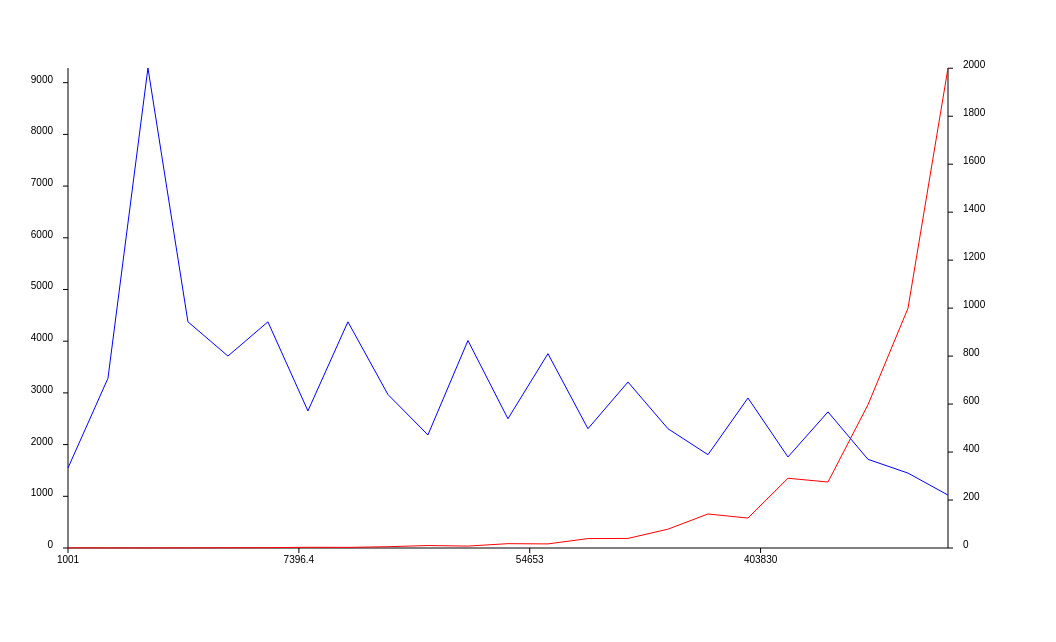
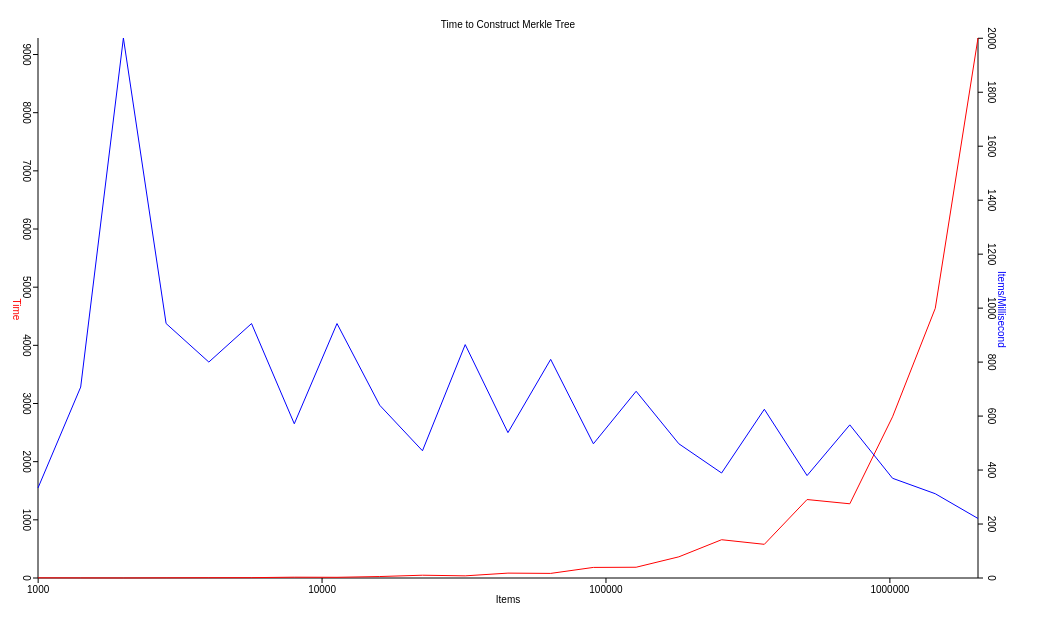
Before and after one commit to dominictarr/line-graph, a website: page index.html in a window 1280 px wide. Shown: the whole page, without its empty margins (0-1056 px from the left). Drawn offline with Linux system fonts and the light colour scheme.

Commit message:
work in progress, but looking good

```diff
--- a/index.html
+++ b/index.html
@@ -47,28 +47,31 @@ var graph = module.exports = function (table, opts) {
 
   //uh, actually, I don't need this yet,
   //because I only have 3 columns.
-  var stats
-  var headers = table.shift().map(parseUnits)
+//  var headers = table.shift().map(parseUnits)
 
   table.sort(function (a, b) {
     return a[0] - b[0]
   })
 
   //this will be synchronous, because table is an array.
-  pull(
-    pull.values(table),
-    pull.map(function (e) {
+
+  var stats = getStats(table.map(function (e) {
       if(isNaN(e[0])) return e
       e[0] = Math.log(e[0])
       return e
-    }),
-    getStats(function (err, _stats) {
-      if(err) throw err
-      stats = _stats
-  }))
-
-
-  var margin = 60
+    }))
+//  pull(
+//    pull.values(table),
+//    pull.map(),
+//    getStats(function (err, _stats) {
+//      if(err) throw err
+//      stats = _stats
+//  }))
+//
+  //calculate margin from font height
+
+  var textHeight = parseInt(CTX.font)
+  var margin = textHeight * 3
 
   stats.forEach(function (stat, i) {
     if(!stat || !i) return
@@ -80,62 +83,73 @@ var graph = module.exports = function (table, opts) {
   var xScale = (canvas.width - margin*2) / (stat.max - stat.min)
   var xMin = stat.min
 
-  var colours = ['red', 'blue', 'green', 'yellow']
+  var colours = ['black', 'red', 'blue', 'green', 'yellow']
 
   function round (n) {
-    return parseFloat(n.toPrecision(5))
-  }
+    return parseFloat(n.toPrecision(3))
+  }
+
+  var draw =
+    vecCanvas(ctx)
+
+  var j = 0
 
   //draw scale on the sides of the graph
   function drawScale (stat, min, max, align, log) {
-    var draw =
-      vecCanvas(ctx).strokeStyle('black').start().move(min).line(max)
+    draw.strokeStyle('black').fillStyle('black').start().move(min).line(max)
 
     function toLog (value) {
       return log ? Math.pow(Math.E, value) : value
     }
 
     var textWidth = ctx.measureText(round(toLog(stat.max))).width
-    var textHeight = parseInt(CTX.font)
     var textSize = align.x ? textHeight : textWidth
     //how many marks can fit on the graph?
+
     var room   = v(max).subtract(min).length()
     var vec    = v(max).subtract(min).normalize()
-    var offset = v(align).multiply(textHeight + 5)
-    var dash = v(align).multiply(5)
-
-    var ranges = [1, 2, 5, 10, 20, 50, 100, 200, 500, 1000, 2000, 5000, 10000]
+    var offset = v(align).multiply((align.x > 0 ? textHeight : textHeight*1.5))
+    var dash   = v(align).multiply(5)
+
+    var ranges = [1, 2, 5, 10, 20, 50, 100, 200, 500,
+                  1000, 2000, 5000, 1e4, 2e4, 5e4,
+                  1e5, 2e5, 5e5, 1e6, 2e6, 5e6, 1e7]
 
     var xScale = room/(stat.max - stat.min)
-//    var spacing = room/(textWidth*3)
-    var step = find(ranges, function (e) {
+    //figure out step size for linear axis
+    var _step = !log ? find(ranges, function (e) {
       return room / (stat.range / e) > textSize*3 ? e : null
-    })
-    var marks = Math.floor(stat.range/step)
-    //console.log(marks, spacing)
+    }) : 1
+
+    function step (i) {
+      return !log ? _step * i
+      : (Math.log(Math.pow(Math.E, round(stat.min)) * Math.pow(Math.pow(10, 1), i)) - stat.min)
+    }
+
+    var marks = Math.floor(stat.range/_step)
+
     var markV = v(), textV = v()
     for(var i = 0; i <= marks; i++) {
-      var value = round(((xScale*stat.range)/marks)*i)
-      var value = step * i
-      var x =  margin + value*xScale
-
+      var value = step(i)
       markV.set(vec).multiply(value*xScale).add(min)
-      console.log(markV.x, markV.y, {x: x, y: canvas.height - (margin/2 - 5)})
-
-      draw.textAlign(
-          align.x < 0 ? 'right'
-        : align.x > 0 ? 'left'
-        :               'center'
-      )
 
       draw
+        .textAlign('center')
         .text(
           round(toLog(stat.min + value)),
-          textV.set(markV).add(offset)
+          textV.set(markV).add(offset),
+          {rotate: !!align.x} //90 degrees
         )
         .move(markV)
         .line(markV.add(dash))
     }
+
+    if(stat.title)
+      draw.fillStyle(colours[j++]).text(
+        stat.title,
+        min.add(max).divide(2).add(align.multiply((align.x > 0 ? textHeight*2 : textHeight*2.5))),
+        {rotate: !!align.x}
+      )
     draw.stroke()
   }
 
@@ -161,13 +175,15 @@ var graph = module.exports = function (table, opts) {
     v(1, 0)
   )
 
-  headers.forEach(function (header, col) {
+  draw.fillStyle('black').text('Time to Construct Merkle Tree', {x: canvas.width/2, y: textHeight * 2})
+
+  stats.forEach(function (header, col) {
     if(!col) return
     var stat = stats[col]
     if(!stat) return
     var yScale = (canvas.height - margin*2)/(stat.max - stat.min)
     var _x = 0, _y = 0
-    ctx.strokeStyle = colours.shift()
+    ctx.strokeStyle = colours[col]
     //'#'+ (Math.random().toString().substring(2, 8))
     ctx.beginPath()
     table.forEach(function (row, n) {
@@ -966,13 +982,14 @@ function (read, highWaterMark) {
 
 var pull = require('pull-stream')
 
-module.exports = function (cb) {
-  return pull.reduce(function (acc, item) {
+module.exports = function (table) {
+  var headers = table.shift()
+  return table.reduce(function (acc, item) {
     item.forEach(function (e, i) {
       if(isNaN(e)) return acc[i] = null
 
       if(acc[i] == null)
-        acc[i] = {sum: e, count: 1, mean: e, min: e, max: e}
+        acc[i] = {sum: e, count: 1, mean: e, min: e, max: e, title: headers[i].name || headers[i]}
       else {
         var stat = acc[i]
         stat.sum += e
@@ -984,15 +1001,15 @@ module.exports = function (cb) {
       }
     })
     return acc
-  }, [], cb)
+  }, [])
 }
 
 },{"pull-stream":3}],10:[function(require,module,exports){
 module.exports=[
   [
-    "N",
-    " t",
-    " N/t",
+    "Items",
+    " Time",
+    " Items/Millisecond",
     " hash"
   ],
   [
@@ -1141,7 +1158,14 @@ module.exports =
     if(ctx.getContext) //check if a canvas was passed in
       ctx = ctx.getContext('2d')
     return {
-      text: function (string, vec) {
+      text: function (string, vec, opts) {
+        if(opts && opts.rotate === true) {
+          ctx.save();
+          ctx.translate(vec.x, vec.y)
+          ctx.rotate(Math.PI/2)
+          ctx.fillText(string, 0, 0);
+          ctx.restore(); return this
+        }
         ctx.fillText(string, vec.x, vec.y); return this
       },
       textAlign: function (style) {
@@ -1164,6 +1188,10 @@ module.exports =
         if(!arguments.length) return ctx.strokeStyle
         ctx.strokeStyle = style; return this
       },
+      fillStyle: function (style) {
+        if(!arguments.length) return ctx.fillStyle
+        ctx.fillStyle = style; return this
+      },
     }
   }
 
--- a/package.json
+++ b/package.json
@@ -1,6 +1,6 @@
 {
-  "name": "autograph",
-  "description": "",
+  "name": "line-graph",
+  "description": "very simple line-graph",
   "version": "0.0.0",
   "homepage": "https://github.com/dominictarr/autograph",
   "repository": {
@@ -8,6 +8,7 @@
     "url": "git://github.com/dominictarr/autograph.git"
   },
   "dependencies": {
+    "canvas": "1.1"
   },
   "devDependencies": {
   },
--- a/test.csv
+++ b/test.csv
@@ -1,4 +1,4 @@
-N, t, N/t, hash
+Items, Time, Items/Millisecond, hash
 1001, 3, 333.6666666666667, 5b693c94fb68e8e9d33171245ba8e98bfdc8474f
 1415, 2, 707.5, cdc368dbb4e7ef9ee44b72867df3a42a7ea0191e
 2001, 1, 2001, e2bdd981b7d27f3ef91ad9bf8e45c37e3db78858
--- a/test.json
+++ b/test.json
@@ -1,8 +1,8 @@
 [
   [
-    "N",
-    " t",
-    " N/t",
+    "Items",
+    " Time",
+    " Items/Millisecond",
     " hash"
   ],
   [
```
Also changed, not shown: index.js (+46 -45 lines), stats.js (+5 -4 lines), vec2-canvas.js (+12 -1 lines), README.md.
